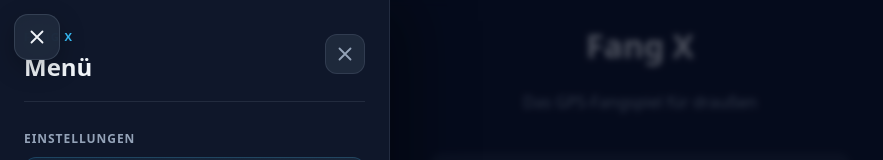
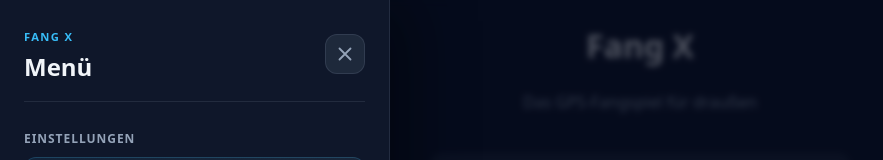
Before and after one commit to flohulo/fang-x, a React (Vite) app in the folder client/: page / in a window 1280 px wide. Both pictures are taken after a click on the button "Menü öffnen". Shown: the top 160 px of the page, without its empty margins (0-883 px from the left). Built offline with nearby package versions, Linux system fonts and the light colour scheme.

Commit message:
close menu

```diff
--- a/client/src/components/AppMenu.tsx
+++ b/client/src/components/AppMenu.tsx
@@ -1,4 +1,4 @@
-import { useEffect, useState } from "react";
+import { useEffect, useRef, useState } from "react";
 import { type AlertNotificationPermission, AlertSettings } from "./AlertSettings";
 
 interface AppMenuProps {
@@ -17,6 +17,9 @@ export function AppMenu({
   isGame,
 }: AppMenuProps) {
   const [open, setOpen] = useState(false);
+  const triggerRef = useRef<HTMLButtonElement>(null);
+  const closeRef = useRef<HTMLButtonElement>(null);
+  const wasOpenRef = useRef(false);
 
   useEffect(() => {
     if (!open) return;
@@ -27,26 +30,32 @@ export function AppMenu({
     return () => window.removeEventListener("keydown", handleKeyDown);
   }, [open]);
 
+  useEffect(() => {
+    if (open) {
+      closeRef.current?.focus();
+    } else if (wasOpenRef.current) {
+      triggerRef.current?.focus();
+    }
+    wasOpenRef.current = open;
+  }, [open]);
+
   return (
     <>
+      {!open && (
         <button
+          ref={triggerRef}
           className={`app-menu-trigger${isGame ? " is-game" : ""}`}
           type="button"
-        aria-label={open ? "Menü schließen" : "Menü öffnen"}
-        aria-expanded={open}
+          aria-label="Menü öffnen"
+          aria-expanded={false}
           aria-controls="app-menu-panel"
-        onClick={() => setOpen((value) => !value)}
+          onClick={() => setOpen(true)}
         >
-        {open ? (
-          <svg viewBox="0 0 24 24" aria-hidden="true">
-            <path d="m6 6 12 12M18 6 6 18" />
-          </svg>
-        ) : (
           <svg viewBox="0 0 24 24" aria-hidden="true">
             <path d="M4 6h16M4 12h16M4 18h16" />
           </svg>
+        </button>
       )}
-      </button>
 
       {open && (
         <div className="app-menu-backdrop" onClick={() => setOpen(false)}>
@@ -64,6 +73,7 @@ export function AppMenu({
                 <h2 id="app-menu-title">Menü</h2>
               </div>
               <button
+                ref={closeRef}
                 className="app-menu-close"
                 type="button"
                 aria-label="Menü schließen"
```
Lines whose indentation alone changed are shown as unchanged.
